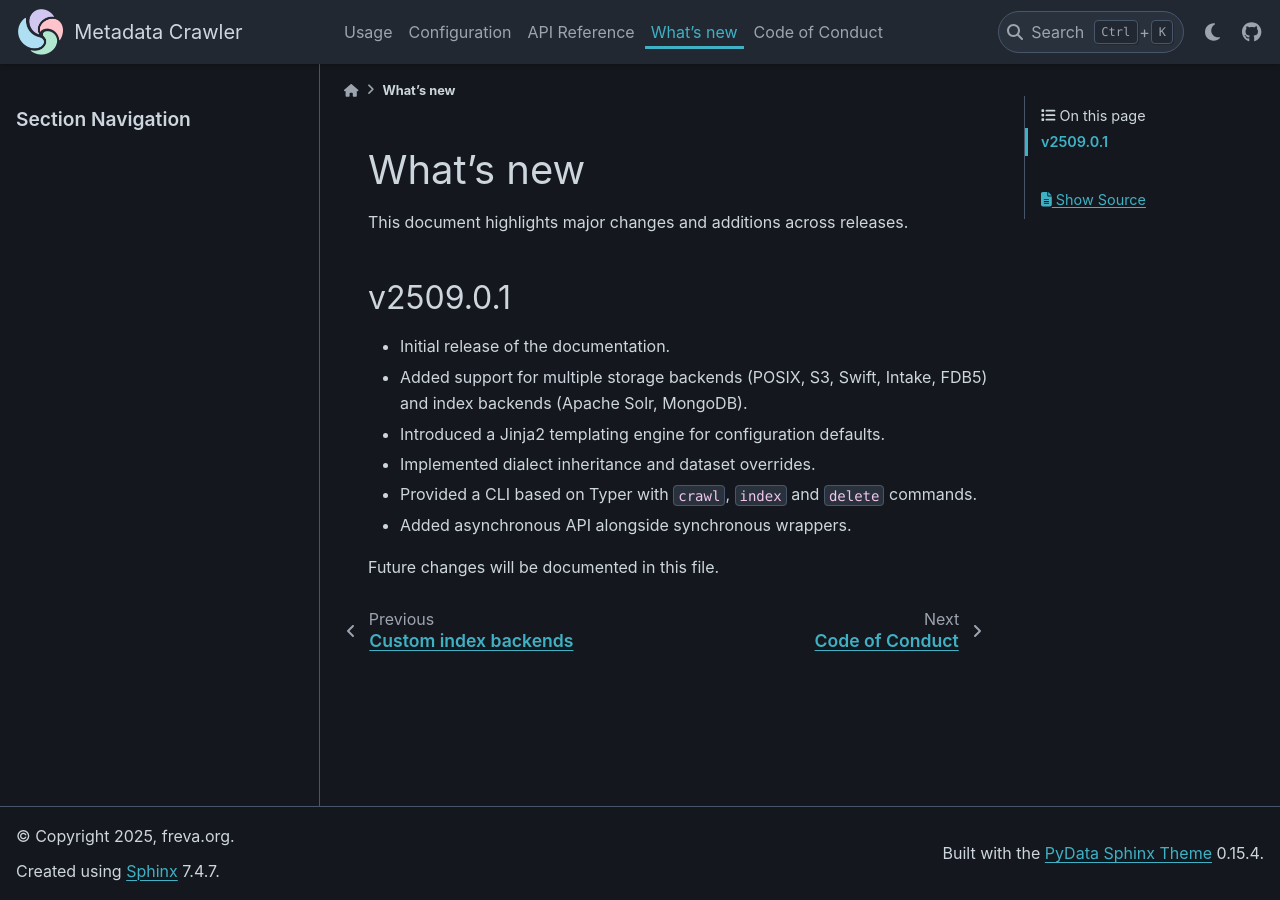
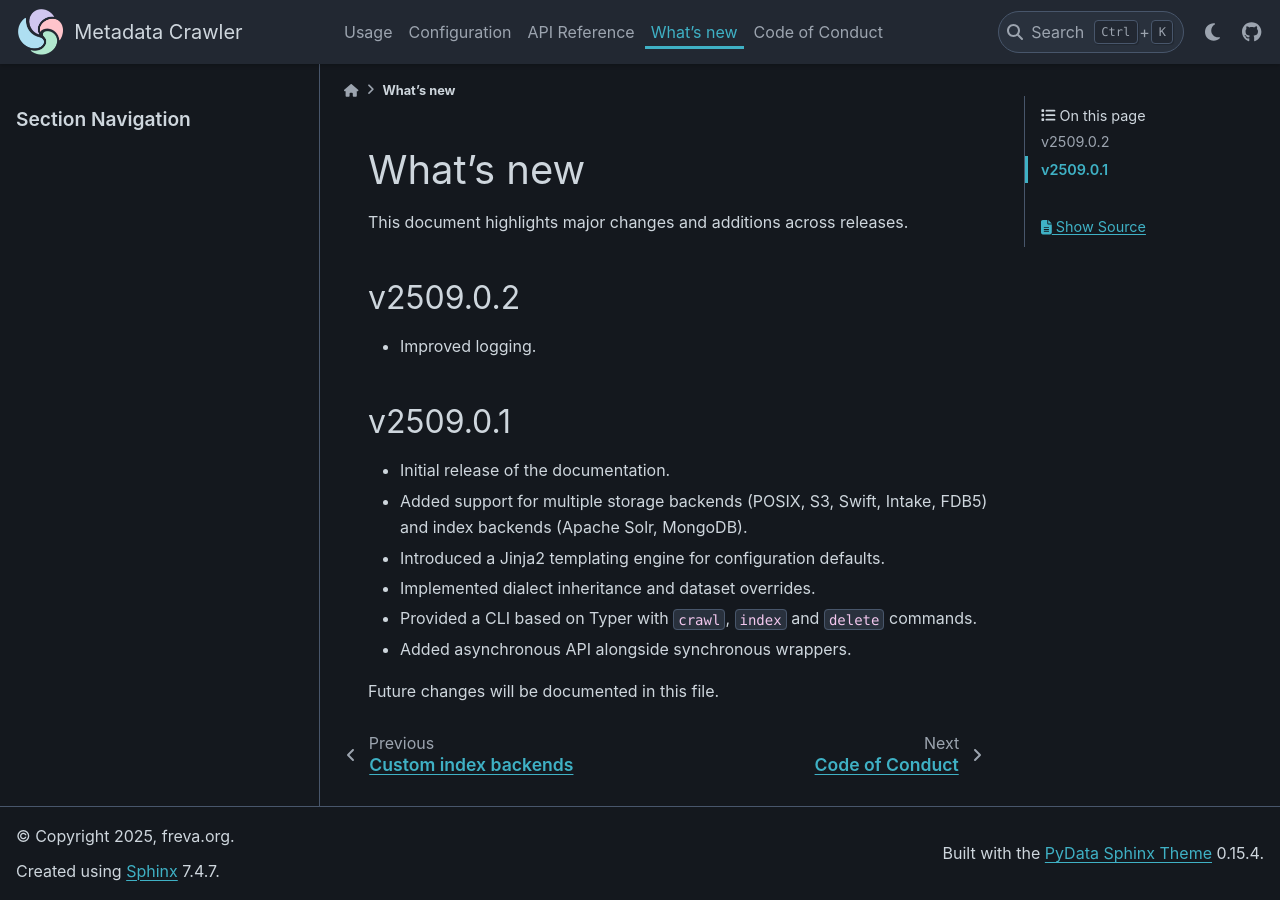
Before and after one commit to freva-org/metadata-crawler, a Sphinx documentation site: the page built from docs/source/whatsnew.rst, in a window 1280 px wide. Built offline with Sphinx 7.4.7 and the PyData theme 0.15.4, drawn with Linux system fonts in a browser that asks for light colours.

Commit message:
Bump version.

```diff
--- a/docs/source/whatsnew.rst
+++ b/docs/source/whatsnew.rst
@@ -2,6 +2,11 @@ What's new
 ==========
 
 This document highlights major changes and additions across releases.
+
+v2509.0.2
+----------
+* Improved logging.
+
 
 v2509.0.1
 ----------
```
